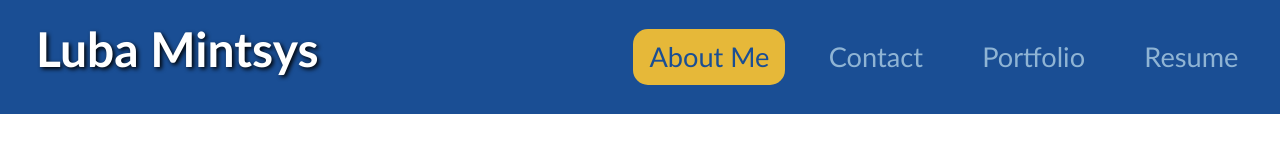
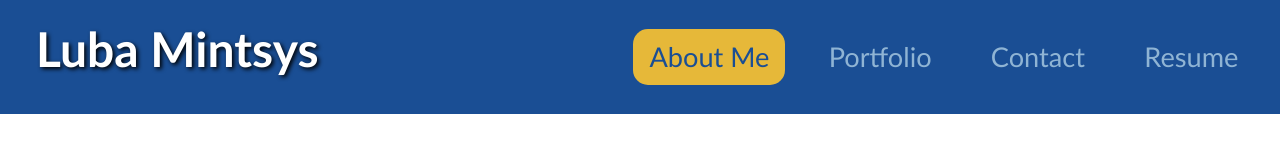
Before and after one commit to lmintsys/react-portfolio, a React (Create React App) app: page / in a window 1280 px wide. Shown: the top 151 px of the page. Built offline with nearby package versions, Linux system fonts and the light colour scheme.

Commit message:
changed order of nav items

```diff
--- a/src/components/Navigation.js
+++ b/src/components/Navigation.js
@@ -15,16 +15,6 @@ function Navigation({ currentPage, handlePageChange }) {
       </li>
       <li className="nav-item">
         <a
-          href="#contact"
-          onClick={() => handlePageChange("Contact")}
-          // Check to see if the currentPage is `Contact`, and if so we use the active link class from bootstrap. Otherwise, we set it to a normal nav-link
-          className={currentPage === "Contact" ? "nav-link active" : "nav-link"}
-        >
-          Contact
-        </a>
-      </li>
-      <li className="nav-item">
-        <a
           href="#portfolio"
           onClick={() => handlePageChange("Portfolio")}
           // Check to see if the currentPage is `Portfolio`, and if so we use the active link class from bootstrap. Otherwise, we set it to a normal nav-link
@@ -35,6 +25,17 @@ function Navigation({ currentPage, handlePageChange }) {
           Portfolio
         </a>
       </li>
+      <li className="nav-item">
+        <a
+          href="#contact"
+          onClick={() => handlePageChange("Contact")}
+          // Check to see if the currentPage is `Contact`, and if so we use the active link class from bootstrap. Otherwise, we set it to a normal nav-link
+          className={currentPage === "Contact" ? "nav-link active" : "nav-link"}
+        >
+          Contact
+        </a>
+      </li>
+
       <li className="nav-item">
         <a
           href="#resume"
```
